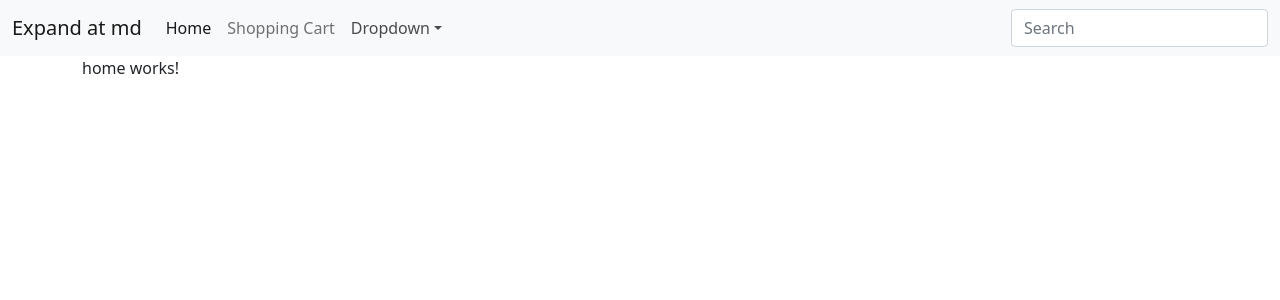
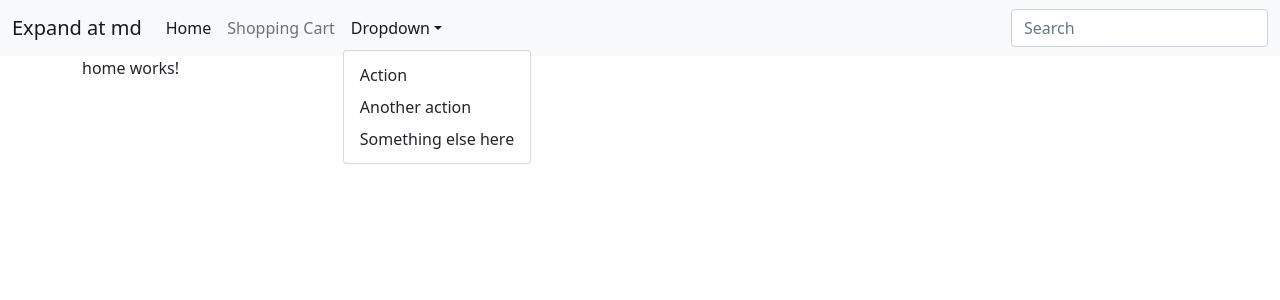
Before and after one commit to kaylinpham/angular-practice-project, an Angular app: page / in a window 1280 px wide. Both pictures are taken after a click on the link "Dropdown". Shown: the top 300 px of the page. Built offline with nearby package versions, Linux system fonts and the light colour scheme; what @angular/fire would draw is missing.

Commit message:
adding a dropdown menu

```diff
--- a/package.json
+++ b/package.json
@@ -19,6 +19,7 @@
     "@angular/platform-browser": "~12.2.0",
     "@angular/platform-browser-dynamic": "~12.2.0",
     "@angular/router": "~12.2.0",
+    "@ng-bootstrap/ng-bootstrap": "^10.0.0",
     "bootstrap": "^5.1.3",
     "firebase": "^9.2.0",
     "rxjs": "~6.6.0",
--- a/src/app/bs-navbar/bs-navbar.component.html
+++ b/src/app/bs-navbar/bs-navbar.component.html
@@ -24,16 +24,21 @@
         <li class="nav-item">
           <a class="nav-link" routerLink="/shopping-cart">Shopping Cart</a>
         </li>
-        <li class="nav-item dropdown">
+        <li ngbDropdown class="nav-item dropdown">
           <a
             class="nav-link dropdown-toggle"
             href="#"
             id="dropdown04"
             data-bs-toggle="dropdown"
             aria-expanded="false"
+            ngbDropdownToggle
             >Dropdown</a
           >
-          <ul class="dropdown-menu" aria-labelledby="dropdown04">
+          <ul
+            ngbDropdownMenu
+            class="dropdown-menu"
+            aria-labelledby="dropdown04"
+          >
             <li><a class="dropdown-item" href="#">Action</a></li>
             <li><a class="dropdown-item" href="#">Another action</a></li>
             <li><a class="dropdown-item" href="#">Something else here</a></li>
--- /dev/null
+++ b/src/app/notfound/notfound.component.html
@@ -0,0 +1 @@
+<p>notfound works!</p>
--- /dev/null
+++ b/src/app/notfound/notfound.component.ts
@@ -0,0 +1,15 @@
+import { Component, OnInit } from '@angular/core';
+
+@Component({
+  selector: 'app-notfound',
+  templateUrl: './notfound.component.html',
+  styleUrls: ['./notfound.component.css']
+})
+export class NotfoundComponent implements OnInit {
+
+  constructor() { }
+
+  ngOnInit(): void {
+  }
+
+}
```
Also changed, not shown: src/app/app.module.ts (+7 -2 lines), src/app/notfound/notfound.component.css (added), 2 other files (tests, documents, lock files or other folders).
